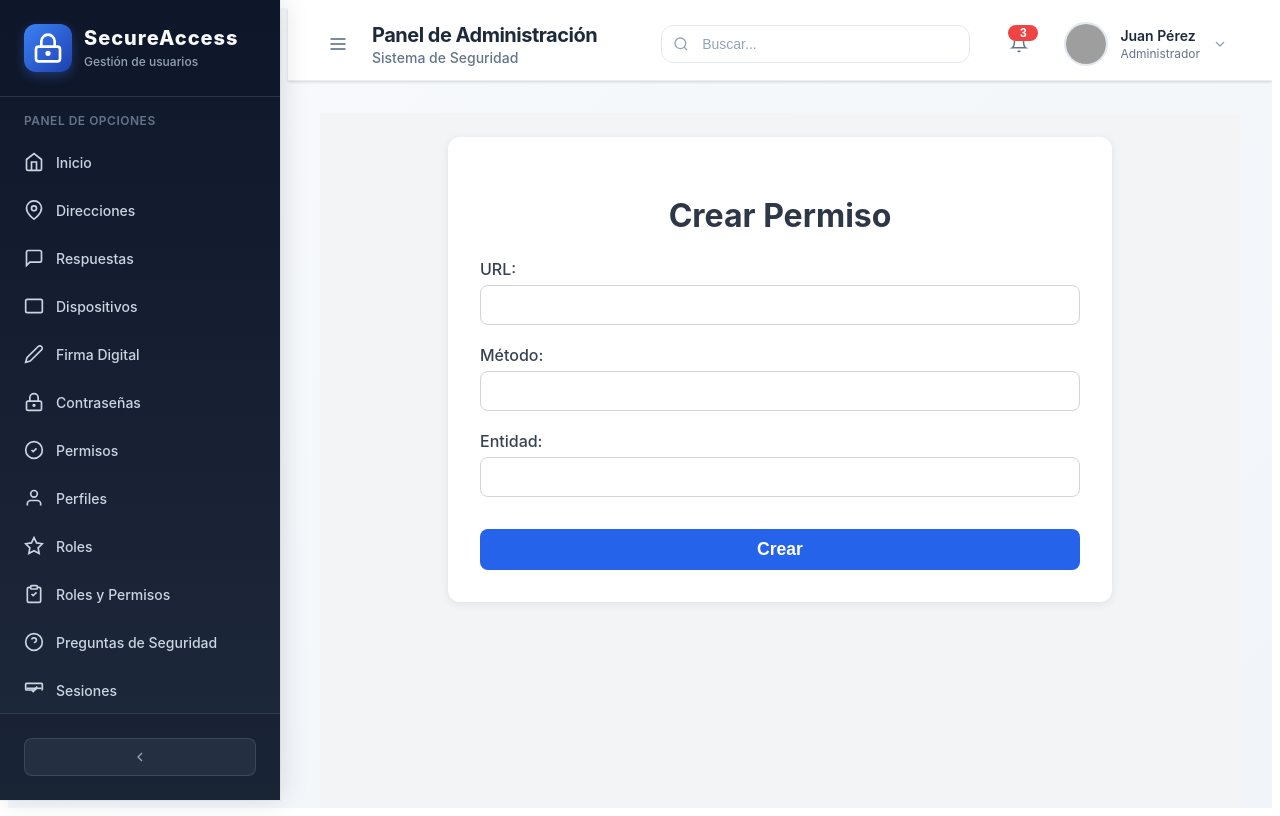
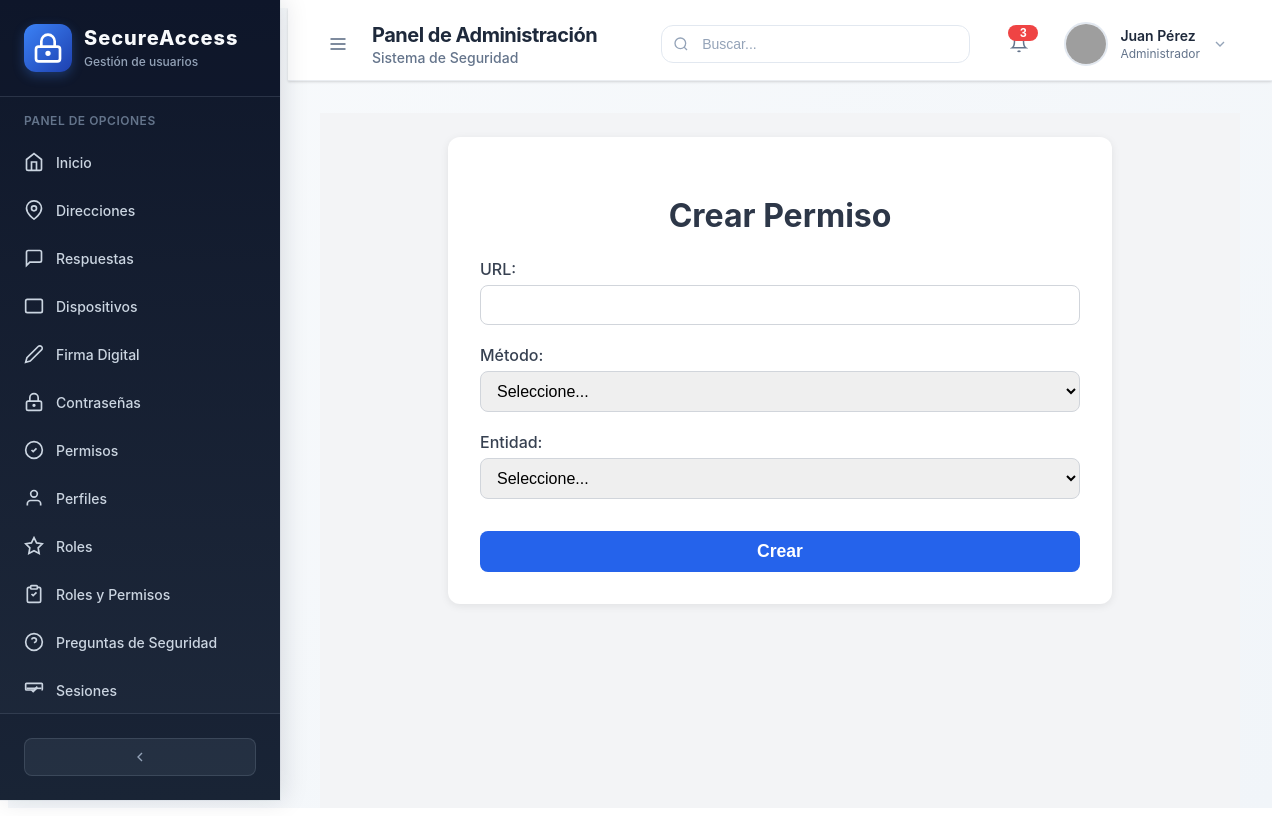
Before and after one commit to JacoboArroyave/Security, a Vue app: page /permissions/create in a window 1280 px wide. Built offline with nearby package versions, Linux system fonts and the light colour scheme; sample sign-in values are in the browser's storage; grey boxes are pictures that could not be loaded; what vue3-google-login would draw is missing.

Commit message:
subiendo cambios para hacer el pull

```diff
--- a/src/layout/Sidebar.vue
+++ b/src/layout/Sidebar.vue
@@ -123,7 +123,7 @@
 
           <li class="nav-item">
             <router-link
-              to="/permission"
+              to="/permissions"
               active-class="active"
               class="nav-link"
               :title="collapsed ? 'Permisos' : ''"
--- a/src/service/PermissionService.ts
+++ b/src/service/PermissionService.ts
@@ -1,7 +1,7 @@
 import axios from 'axios';
 import type { Permission } from '../models/Permission';
 
-const API_URL = import.meta.env.VITE_API_URL + "permissions";// DEPRONTO CAMBIAR ENDOPOINT
+const API_URL = import.meta.env.VITE_API_URL + "/api/permissions";// DEPRONTO CAMBIAR ENDOPOINT
 
 class PermissionService {
     async getPermissions() {
--- a/src/views/Permissions/PermissionsCreate.vue
+++ b/src/views/Permissions/PermissionsCreate.vue
@@ -3,6 +3,31 @@ import Form from '../../components/Utils/Form.vue';
 import PermissionService from '../../service/PermissionService';
 import type { Permission } from '../..//models/Permission';
 import { ref } from 'vue';
+
+const methodOptions = [
+  { label: 'GET', value: 'get' },
+  { label: 'PUT', value: 'put' },
+  { label: 'DELETE', value: 'delete' },
+  { label: 'GET BY ID', value: 'getbyid' },
+  { label: 'UPDATE', value: 'update' }
+];
+
+const entityOptions = [
+  { label: 'Address', value: 'Address' },
+  { label: 'Answer', value: 'Answer' },
+  { label: 'Device', value: 'Device' },
+  { label: 'DigitalSignature', value: 'DigitalSignature' },
+  { label: 'Password', value: 'Password' },
+  { label: 'Permission', value: 'Permission' },
+  { label: 'Profile', value: 'Profile' },
+  { label: 'Role', value: 'Role' },
+  { label: 'RolePermission', value: 'RolePermission' },
+  { label: 'SecurityQuestion', value: 'SecurityQuestion' },
+  { label: 'Session', value: 'Session' },
+  { label: 'User', value: 'User' },
+  { label: 'UserLogin', value: 'UserLogin' },
+  { label: 'UserRole', value: 'UserRole' }
+];
 
 // Objeto inicial vacío para crear
 const initialObject = ref<Partial<Permission>>({
@@ -14,8 +39,8 @@ const initialObject = ref<Partial<Permission>>({
 // Campos a mostrar
 const fields = [
   { key: 'url', label: 'URL', type: 'text' },
-  { key: 'method', label: 'Método', type: 'text' },
-  { key: 'entity', label: 'Entidad', type: 'text' }
+  { key: 'method', label: 'Método', type: 'select', options: methodOptions },
+  { key: 'entity', label: 'Entidad', type: 'select', options: entityOptions }
 ];
 
 // Validador simple
--- a/src/views/Permissions/PermissionsList.vue
+++ b/src/views/Permissions/PermissionsList.vue
@@ -1,4 +1,4 @@
-<template>
+  <template>
   <List
     :title="'Lista de Permisos'"
     :headers="['URL', 'Método', 'Entidad']"
--- a/src/views/Permissions/PermissionsUpdate.vue
+++ b/src/views/Permissions/PermissionsUpdate.vue
@@ -2,6 +2,7 @@
 import { useRoute } from 'vue-router';
 import Form from '../../components/Utils/Form.vue';
 import PermissionService from '../../service/PermissionService';
+import { ref } from 'vue';
 
 const route = useRoute();
 
@@ -15,11 +16,36 @@ const initialObject = {
   entity: ''
 };
 
+const methodOptions = [
+  { label: 'GET', value: 'get' },
+  { label: 'PUT', value: 'put' },
+  { label: 'DELETE', value: 'delete' },
+  { label: 'GET BY ID', value: 'getbyid' },
+  { label: 'UPDATE', value: 'update' }
+];
+
+const entityOptions = [
+  { label: 'Address', value: 'Address' },
+  { label: 'Answer', value: 'Answer' },
+  { label: 'Device', value: 'Device' },
+  { label: 'DigitalSignature', value: 'DigitalSignature' },
+  { label: 'Password', value: 'Password' },
+  { label: 'Permission', value: 'Permission' },
+  { label: 'Profile', value: 'Profile' },
+  { label: 'Role', value: 'Role' },
+  { label: 'RolePermission', value: 'RolePermission' },
+  { label: 'SecurityQuestion', value: 'SecurityQuestion' },
+  { label: 'Session', value: 'Session' },
+  { label: 'User', value: 'User' },
+  { label: 'UserLogin', value: 'UserLogin' },
+  { label: 'UserRole', value: 'UserRole' }
+];
+
 // Campos que se mostrarán en el formulario
 const fields = [
   { key: 'url', label: 'URL', type: 'text' },
-  { key: 'method', label: 'Método', type: 'text' },
-  { key: 'entity', label: 'Entidad', type: 'text' }
+  { key: 'method', label: 'Método', type: 'select', options: methodOptions },
+  { key: 'entity', label: 'Entidad', type: 'select', options: entityOptions }
 ];
 
 // Validador básico de campos
```
Also changed, not shown: 1 other file (tests, documents, lock files or other folders).
